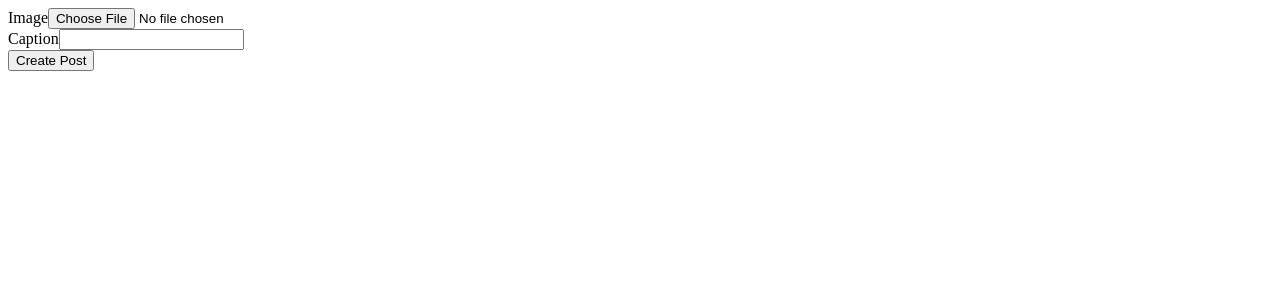
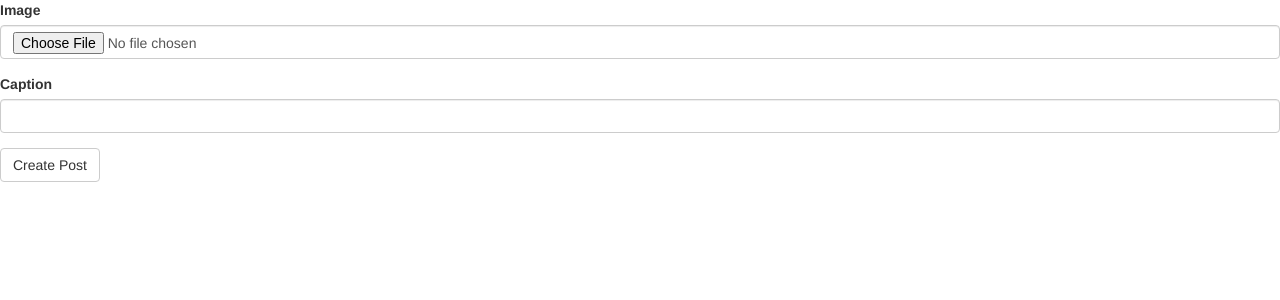
Before and after one commit to msilvaj/instagram_project_with_rails, a Rails app: page /posts/new in a window 1280 px wide. Shown: the top 300 px of the page. Run offline with Rails 7, Linux system fonts and the light colour scheme; style sheets or scripts are compiled from the project's sources; some libraries are stand-ins or nearby versions.

Commit message:
Add bootstrap to project

```diff
--- a/app/assets/javascripts/application.js
+++ b/app/assets/javascripts/application.js
@@ -14,3 +14,5 @@
 //= require activestorage
 //= require turbolinks
 //= require_tree .
+//= require jquery
+//= require bootstrap
--- a/app/assets/stylesheets/application.css
+++ b/app/assets/stylesheets/application.scss
@@ -10,6 +10,8 @@
  * files in this directory. Styles in this file should be added after the last require_* statement.
  * It is generally better to create a new file per style scope.
  *
- *= require_tree .
- *= require_self
+ *
+ *
  */
+ @import "bootstrap-sprockets";
+ @import "bootstrap";
```
Also changed, not shown: Gemfile, Gemfile.lock.
